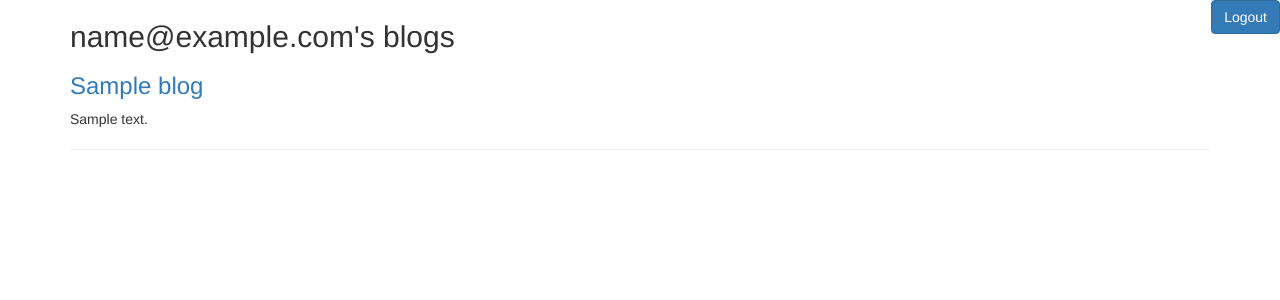
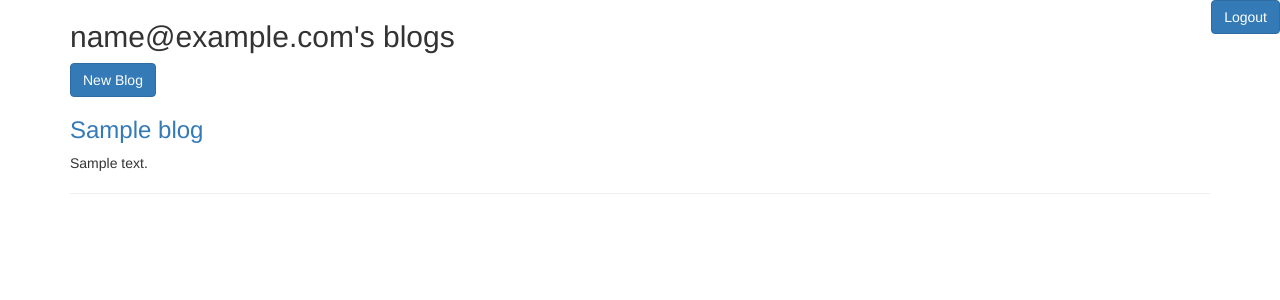
Before and after one commit to gowthamand7/pyhon-web-app, a Flask app: template src/templates/userBlogs.html in a window 1280 px wide. Shown: the top 300 px of the page. Run offline with Flask 2, Linux system fonts and the light colour scheme; the template is opened without the code that fills it: most values are stand-ins (such as "Sample title", 1, 10 or a date in 2020); some libraries are stand-ins or nearby versions.

Commit message:
HTML changes

```diff
--- a/src/templates/userBlogs.html
+++ b/src/templates/userBlogs.html
@@ -5,6 +5,9 @@
 </a>
 <div class="container">
     <h2>{{ email }}'s blogs </h2>
+    <a href="/blog/new">
+            <button class="btn btn-primary"> New Blog </button>
+        </a>
     {% for blog in blogs %}
         <h3><a href="/posts/{{ blog._id }}"> {{ blog.title }}</a></h3>
         <p>{{ blog.description }}</p>
```
